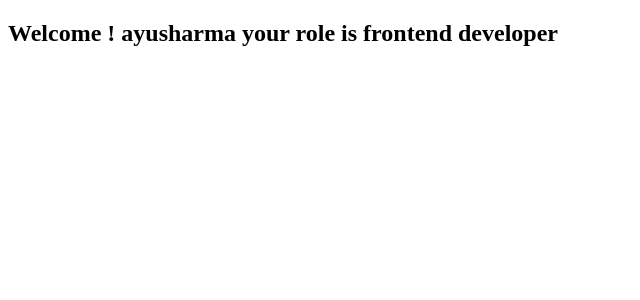
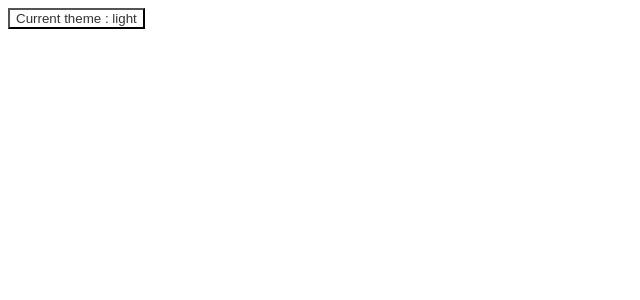
Before and after one commit to sharmayush11/react_learning, a React (Vite) app: page / in a window 1280 px wide. Shown: the top 300 px of the page, without its empty margins (0-640 px from the left). Built offline with nearby package versions, Linux system fonts and the light colour scheme.

Commit message:
theme cahnge

```diff
--- a/src/App.jsx
+++ b/src/App.jsx
@@ -1,25 +1,27 @@
-import { createContext , useContext } from 'react'
+import { createContext , useContext , useState } from 'react'
 
-const UserContext = createContext();
-
+const ThemeContext = createContext();
 function App() {
-  const user = { name : "ayusharma" , role : "frontend developer" }
+  const  [theme , setTheme] = useState("light")
   return (
-    <UserContext.Provider value = {user}>
-      <Parent/>
-    </UserContext.Provider>
+    <ThemeContext.Provider value = {{theme , setTheme}}>
+      <ToolBar/>
+    </ThemeContext.Provider>
   )
 }
 
-function Parent(){
-  return <Child/>
+function ToolBar(){
+  return <ThemeButton/>
 }
-function Child(){
-  return <ParentChild/>
-}
-function ParentChild(){
-  const { name , role } = useContext(UserContext)
-  return <h2> Welcome ! {name} your role is {role} </h2>
+function ThemeButton(){
+  const { theme , setTheme } = useContext(ThemeContext)
+  return(
+    <button onClick={()=> setTheme(theme === "light"?"dark":"light")}
+    style={{
+      backgroundColor : theme === "light"?"#fff":"#333" ,
+      color : theme === "light"?"#333":"#fff"
+    }} >Current theme : {theme}</button>
+  )
 }
 
 export default App
```
